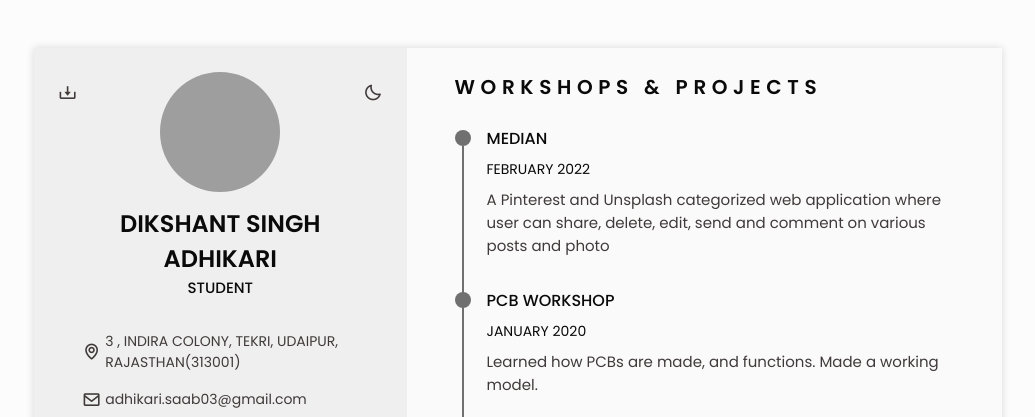
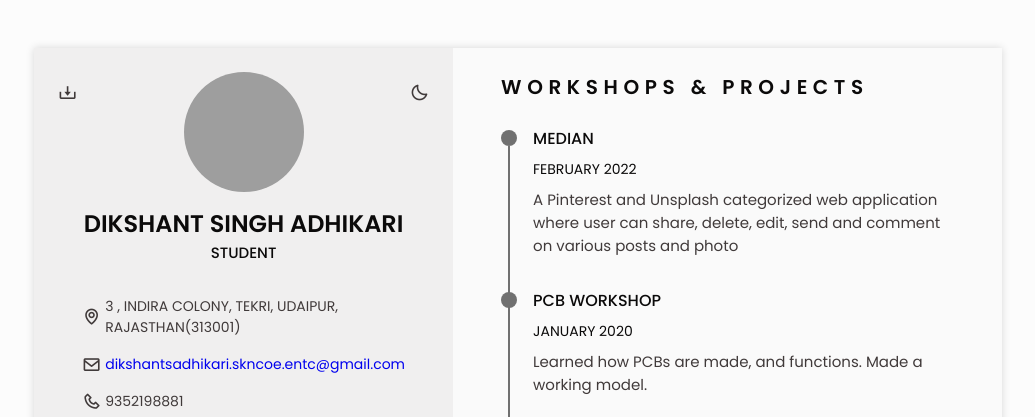
Before and after one commit to adhikari-dikshant/CV, a plain HTML site: page index.html in a window 1280 px wide. Shown: the top 417 px of the page, without its empty margins (122-1157 px from the left). Drawn offline with nearby package versions, Linux system fonts and the light colour scheme; grey boxes are pictures that could not be loaded.

Commit message:
email href updated

```diff
--- a/index.html
+++ b/index.html
@@ -106,7 +106,7 @@
                             </span>
 
                             <span class="home_information">
-                                <i class='bx bx-envelope home_icon'></i> adhikari.saab03@gmail.com
+                                <i class='bx bx-envelope home_icon'></i> <a href="mailto:dikshantsadhikari.skncoe.entc@gmail.com">dikshantsadhikari.skncoe.entc@gmail.com</a>
                             </span>
 
                             <span class="home_information">
```
